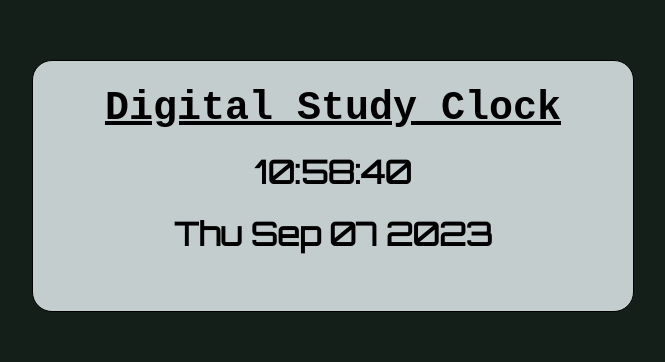
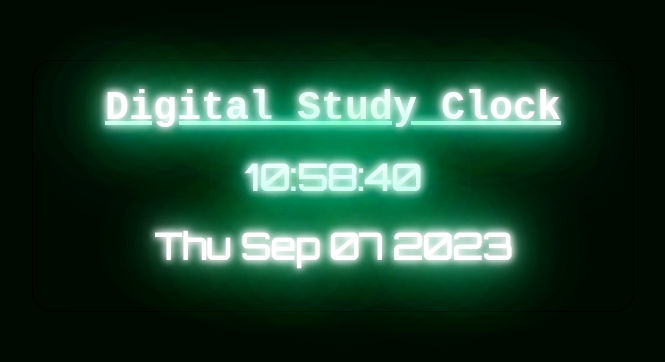
Before and after one commit to avinashbt/digitalstudyclock, a plain HTML site: page index.html in a window 1280 px wide. Shown: the whole page, without its empty margins (307-972 px from the left). Drawn offline with Linux system fonts and the light colour scheme.

Commit message:
Update index.html

```diff
--- a/index.html
+++ b/index.html
@@ -10,7 +10,9 @@
 
     <style>
         body {
-            background-color: #151F19;
+            font-size: 18px;
+  font-family: "Vibur", sans-serif;
+  background-color: #010a01;
         }
 
         .container {
@@ -21,7 +23,16 @@
             text-align: center;
             margin: auto;
             margin-top: 60px;
-            background-color: #C4CDCE;
+         color: #fff;
+  text-shadow:
+      0 0 7px #fff,
+      0 0 10px #fff,
+      0 0 21px #fff,
+      0 0 42px #0fa,
+      0 0 82px #0fa,
+      0 0 92px #0fa,
+      0 0 102px #0fa,
+      0 0 151px #0fa;
         }
 
         .heading {
```
